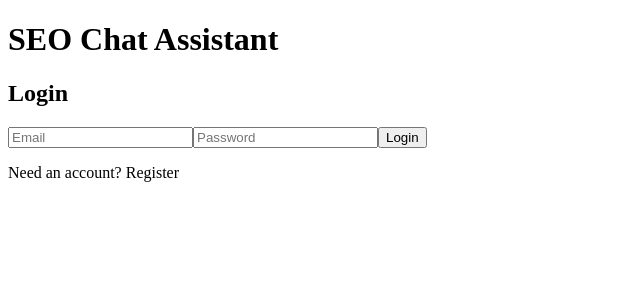
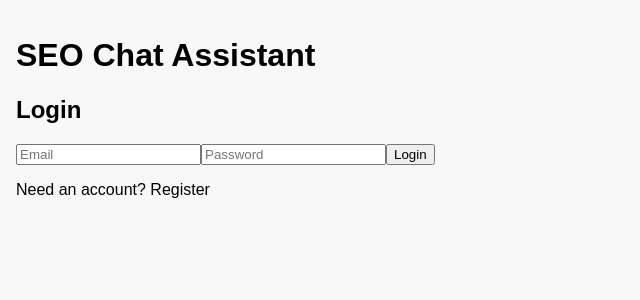
Before and after one commit to ignat-dev/seo-chat-assistant, a Next.js app in the folder frontend/: page / in a window 1280 px wide. Shown: the top 300 px of the page, without its empty margins (0-640 px from the left). Built offline with nearby package versions, Linux system fonts and the light colour scheme.

Commit message:
Add frontend layout and styles.

```diff
--- a/frontend/package.json
+++ b/frontend/package.json
@@ -11,7 +11,8 @@
     "firebase": "^12.0",
     "next": "^15.4",
     "react": "^19.0",
-    "react-dom": "^19.0"
+    "react-dom": "^19.0",
+    "sass": "^1.89"
   },
   "devDependencies": {
     "@types/react": "^19.1"
--- /dev/null
+++ b/frontend/src/pages/_app.tsx
@@ -0,0 +1,10 @@
+import '../styles/globals.scss';
+
+export default function MyApp({ Component, pageProps }) {
+  return (
+    <main>
+      <h1>SEO Chat Assistant</h1>
+      <Component {...pageProps} />
+    </main>
+  );
+}
--- a/frontend/src/pages/index.tsx
+++ b/frontend/src/pages/index.tsx
@@ -1,10 +1,5 @@
 import AuthForm from '../components/AuthForm';
 
 export default function Home() {
-  return (
-    <main>
-      <h1>SEO Chat Assistant</h1>
-      <AuthForm />
-    </main>
-  );
+  return <AuthForm />;
 }
--- /dev/null
+++ b/frontend/src/styles/globals.scss
@@ -0,0 +1,16 @@
+* {
+  box-sizing: border-box;
+}
+
+html,
+body {
+  background-color: #f8f8f8;
+  font-family: Arial, sans-serif;
+  margin: 0;
+  overflow: hidden;
+  padding: 0;
+}
+
+main {
+  padding: 1rem;
+}
```
Also changed, not shown: 1 other file (tests, documents, lock files or other folders).
